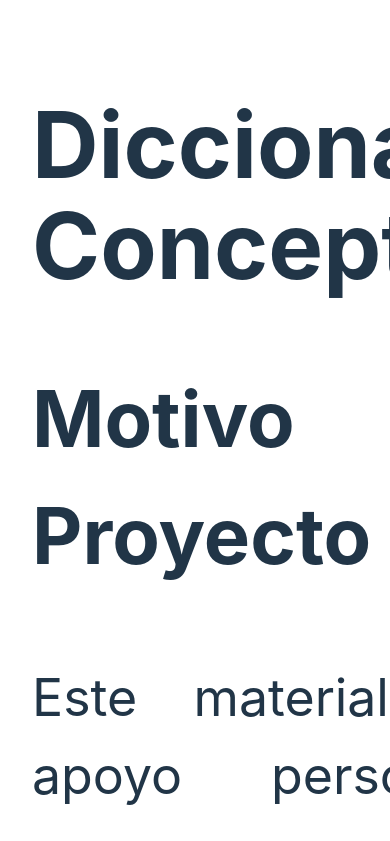
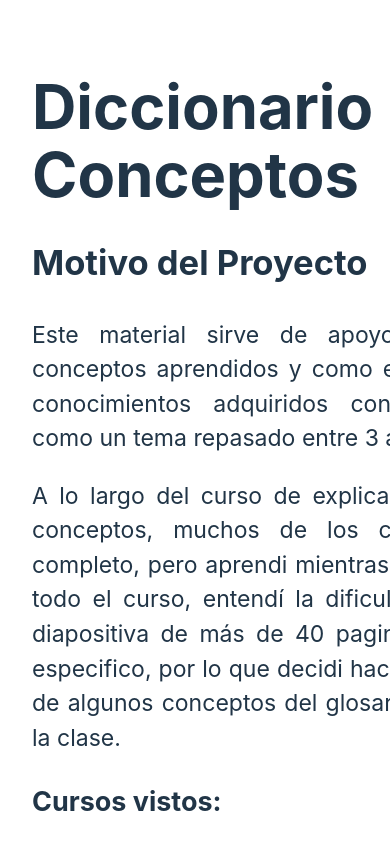
Before and after one commit to joaquinGV/FullStackDictionary, a React (Vite) app: page / in a window 390 px wide. Shown: the top 841 px of the page. Built offline with nearby package versions, Linux system fonts and the light colour scheme.

Commit message:
letter update

```diff
--- a/src/App.css
+++ b/src/App.css
@@ -56,6 +56,6 @@
 
 @media screen and (max-width: 576px) {
   body, .secciones {
-    font-size: 1.8em; /* Aumenta el tamaño de la fuente en dispositivos móviles */
+    font-size: 1.2em; /* Aumenta el tamaño de la fuente en dispositivos móviles */
   }
 }
```
